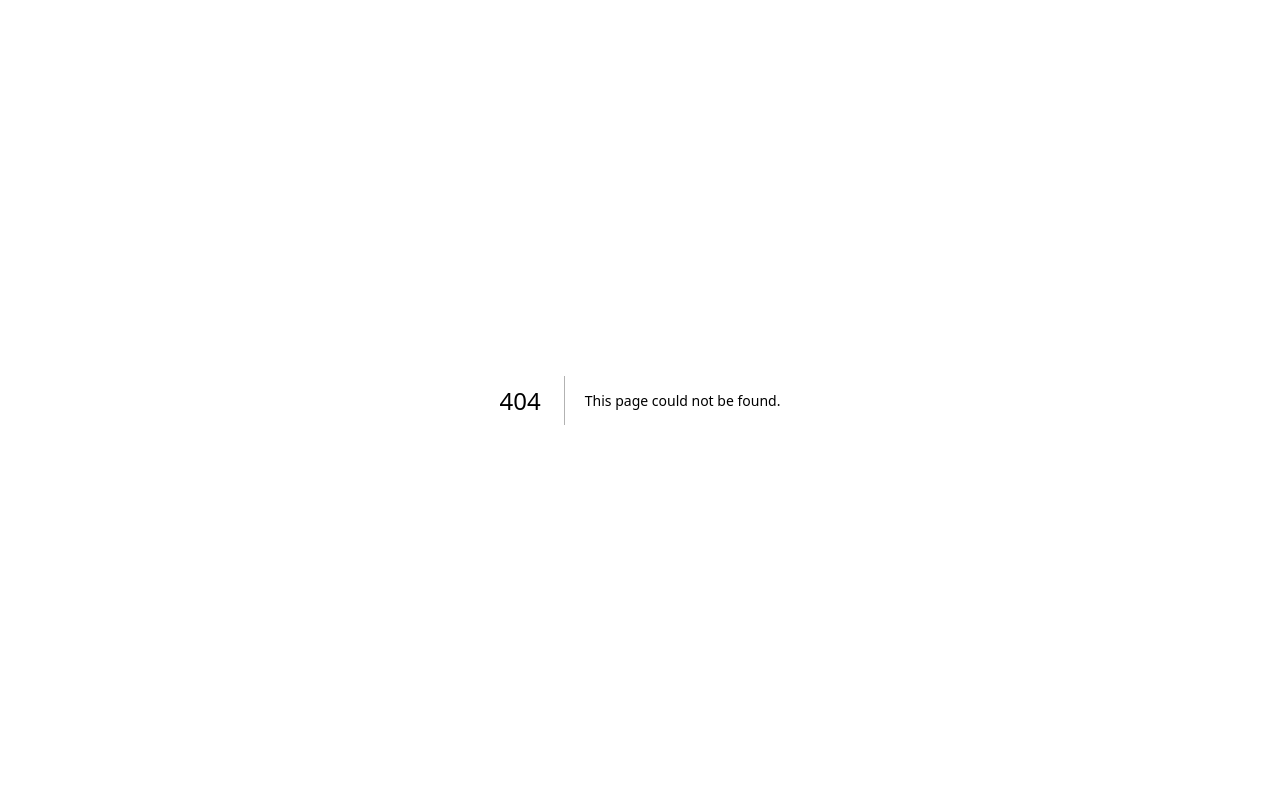
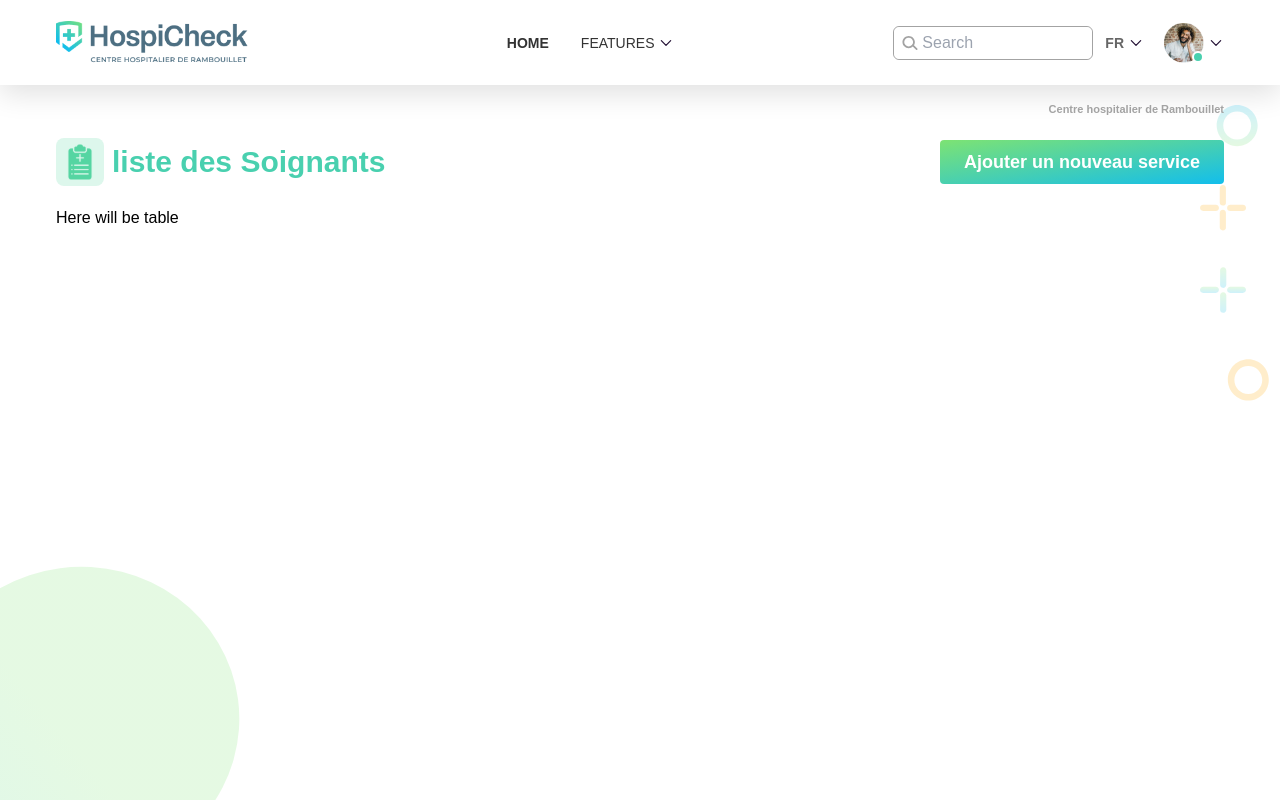
Before and after one commit to GioBitsa/fiver-project-30, a Next.js app: page /user/caregivers in a window 1280 px wide. Before the commit this address had no page. Built offline with nearby package versions, Linux system fonts and the light colour scheme.

Commit message:
added page structure

```diff
--- a/app/user/services/page.tsx
+++ b/app/user/caregivers/page.tsx
@@ -7,23 +7,20 @@ import MainButton from "../../../components/MainButton";
 const page = () => {
   return (
     <UserPageLayout>
-      <div className="my-5 flex flex-col justify-between lg:flex-row lg:items-center">
+      <div className="my-5 flex flex-col justify-between md:flex-row lg:items-center">
         <div className="flex items-center">
           <div className="p-1 mr-2 bg-[#DDF7EC] rounded-lg">
             <Image className="w-8 mx-auto lg:w-10" src={ListIcon} alt="list" />
           </div>
-          <h2 className="text-primaryColor font-bold text-2xl md:text-3xl">
-            Liste des services
+          <h2 className="text-primaryColor font-bold text-2xl lg:text-3xl">
+            liste des Soignants
           </h2>
         </div>
-        <div className="flex flex-col mt-5 sm:flex-row sm:items-center lg:mt-0">
-          <MainButton
-            uiType="different"
-            text="Accédez au dashbord"
-            className="mb-5 sm:mb-0 sm:mr-5"
-          />
-          <MainButton uiType="different" text="Ajouter un nouveau service" />
-        </div>
+        <MainButton
+          uiType="different"
+          text="Ajouter un nouveau service"
+          className="mt-5 md:mt-0"
+        />
       </div>
       <div>Here will be table</div>
     </UserPageLayout>
--- /dev/null
+++ b/app/user/newservice/page.tsx
@@ -0,0 +1,22 @@
+import React from "react";
+import UserPageLayout from "../../../components/UserPageLayout";
+import ListIcon from "../../../assets/ListIcon.svg";
+import Image from "next/image";
+
+const page = () => {
+  return (
+    <UserPageLayout>
+      <div className="my-5 flex items-center">
+        <div className="p-1 mr-2 bg-[#DDF7EC] rounded-lg">
+          <Image className="w-8 mx-auto lg:w-10" src={ListIcon} alt="list" />
+        </div>
+        <h2 className="text-primaryColor font-bold text-2xl lg:text-3xl">
+          creer un nouveau service
+        </h2>
+      </div>
+      <div>Here will be table</div>
+    </UserPageLayout>
+  );
+};
+
+export default page;
--- /dev/null
+++ b/app/user/servicedetails/page.tsx
@@ -0,0 +1,17 @@
+import React from "react";
+import UserPageLayout from "../../../components/UserPageLayout";
+import ListIcon from "../../../assets/ListIcon.svg";
+import Image from "next/image";
+
+const page = () => {
+  return (
+    <UserPageLayout>
+      <h2 className="my-5 text-primaryColor font-bold text-2xl lg:text-3xl">
+        Details du nouveau service
+      </h2>
+      <div>Here will be table</div>
+    </UserPageLayout>
+  );
+};
+
+export default page;
```
